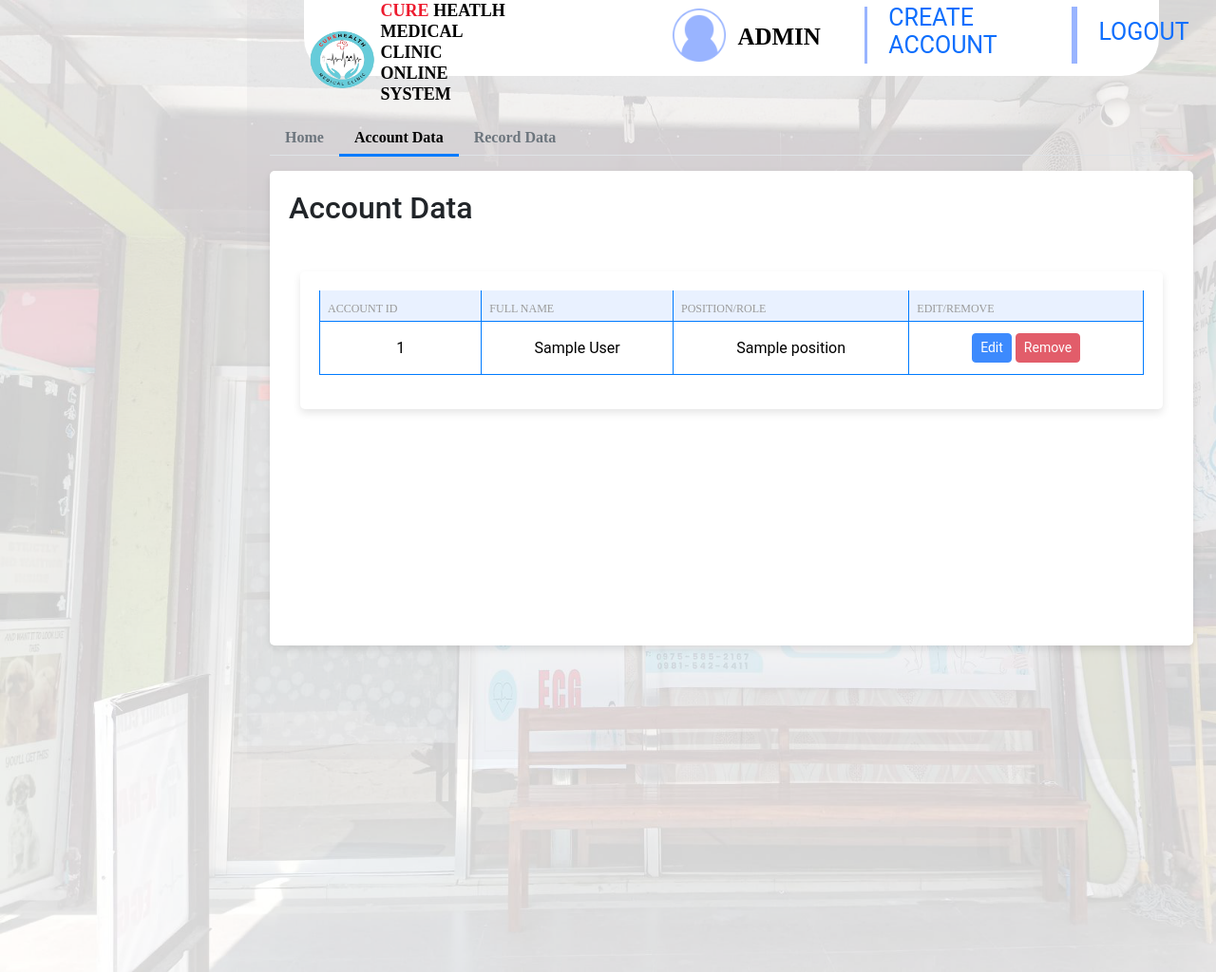
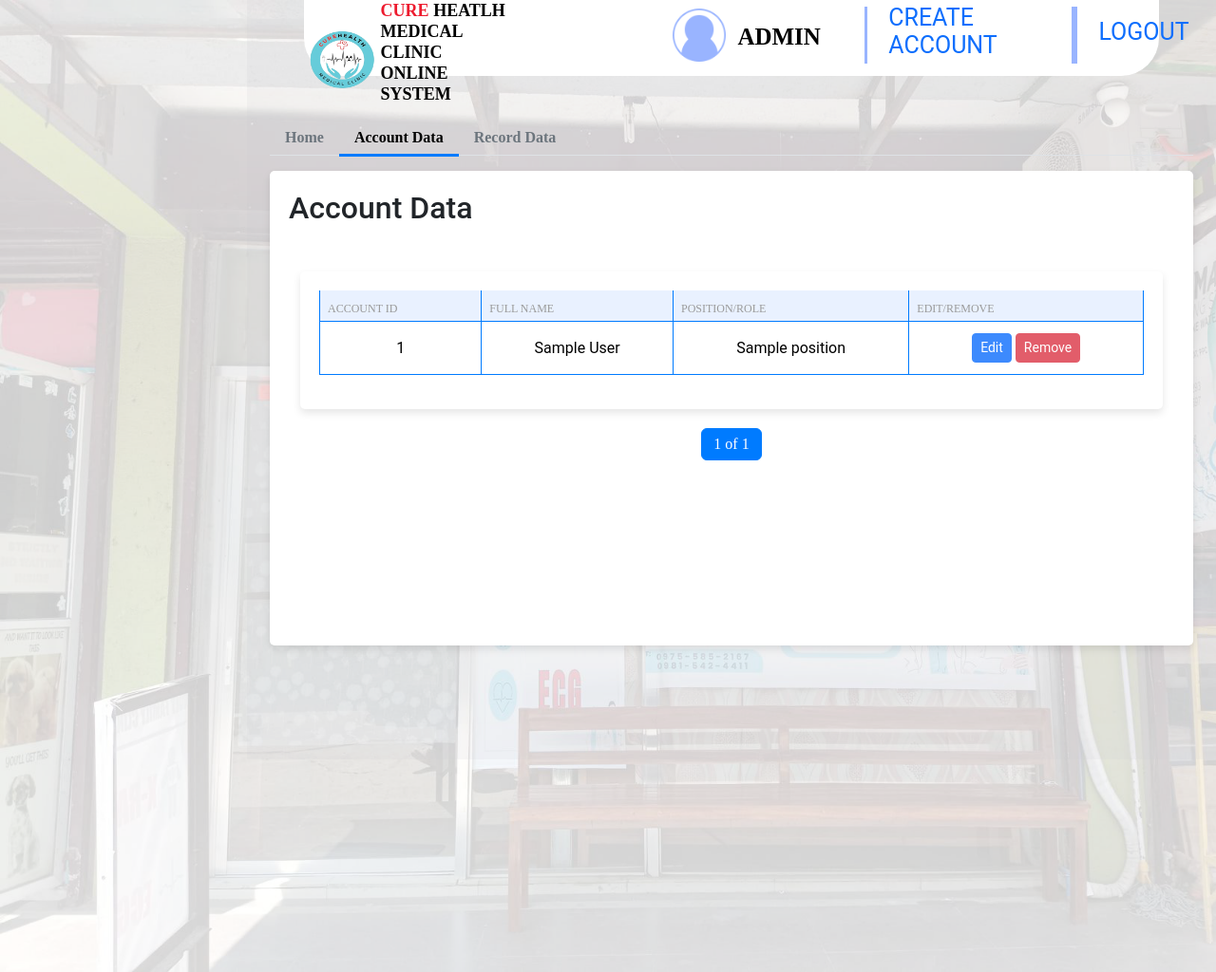
Before and after one commit to AdrianGabuco/capstone, a Django app: template chmc_wbms/templates/admin/admin_dashboard.html in a window 1280 px wide, after a click on "Account Data". Shown: the whole page at 95% size. Run offline with Django 5.2, Linux system fonts and the light colour scheme; data comes from the database, SQL or seed files in the repository; tables that the repository leaves empty hold one stand-in row (values such as "Sample post"); the template is opened without the code that fills it: values that come from a table or form of the project are taken from there, most other values are stand-ins (such as "Sample title", 1, 10 or a date in 2020); some libraries are stand-ins or nearby versions; some web fonts are replaced.

Commit message:
Account Data - Pagination Added!

```diff
--- a/chmc_wbms/static/css/admin_dashboard.css
+++ b/chmc_wbms/static/css/admin_dashboard.css
@@ -60,6 +60,10 @@ body {
     background-color: #e9f1ff;
     color: #007bff;
   }
+  .pagination {
+    justify-content: center;
+    margin-top: 20px;
+  }
 
 .gradient-custom {
     /* fallback for old browsers */
--- a/chmc_wbms/templates/admin/admin_dashboard.html
+++ b/chmc_wbms/templates/admin/admin_dashboard.html
@@ -51,7 +51,7 @@
               </tr>
             </thead>
             <tbody>
-              {% for account in accounts %}
+              {% for account in page_obj %}
                 <tr>
                   <td>{{ account.account_id }}</td>
                   <td>{{ account.full_name }}</td>
@@ -70,6 +70,31 @@
             </tbody>
           </table>
         </div>
+
+        <!-- Pagination Controls -->
+        <nav aria-label="Page navigation">
+          <ul class="pagination">
+            {% if page_obj.has_previous %}
+              <li class="page-item">
+                <a class="page-link" href="?page=1">&laquo; First</a>
+              </li>
+              <li class="page-item">
+                <a class="page-link" href="?page={{ page_obj.previous_page_number }}">Previous</a>
+              </li>
+            {% endif %}
+            <li class="page-item active">
+              <span class="page-link">{{ page_obj.number }} of {{ page_obj.paginator.num_pages }}</span>
+            </li>
+            {% if page_obj.has_next %}
+              <li class="page-item">
+                <a class="page-link" href="?page={{ page_obj.next_page_number }}">Next</a>
+              </li>
+              <li class="page-item">
+                <a class="page-link" href="?page={{ page_obj.paginator.num_pages }}">Last &raquo;</a>
+              </li>
+            {% endif %}
+          </ul>
+        </nav>
       </div>
     </div>
     <div class="tab-pane fade" id="record" role="tabpanel" aria-labelledby="record-tab">
```
